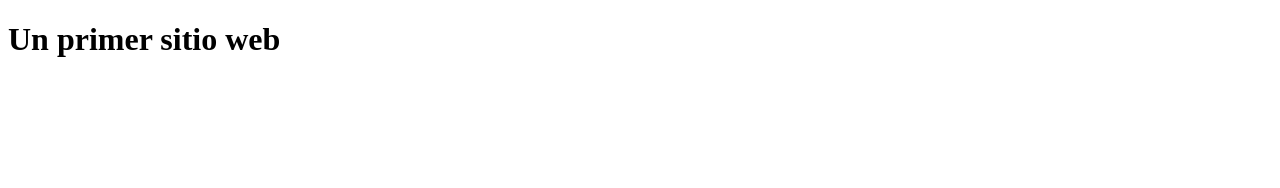
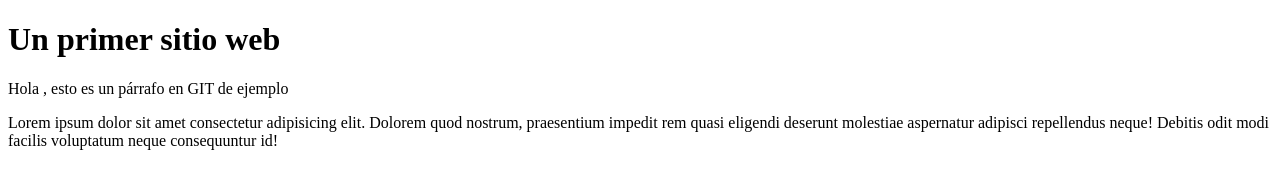
Before and after one commit to TesterLearner23/cursoGitPildoras, a plain HTML site: page index.html in a window 1280 px wide. Drawn offline with Linux system fonts and the light colour scheme.

Commit message:
Se agrega algo de contenido al sitio web

```diff
--- a/index.html
+++ b/index.html
@@ -7,5 +7,8 @@
 </head>
 <body>
    <h1>Un primer sitio web</h1>
+   <p>Hola , esto es un p&aacute;rrafo en GIT de ejemplo</p>
+   <p>Lorem ipsum dolor sit amet consectetur adipisicing elit. Dolorem quod nostrum, praesentium impedit rem quasi eligendi deserunt molestiae aspernatur adipisci repellendus neque! Debitis odit modi facilis voluptatum neque consequuntur id!</p>
+
 </body>
 </html>
```
